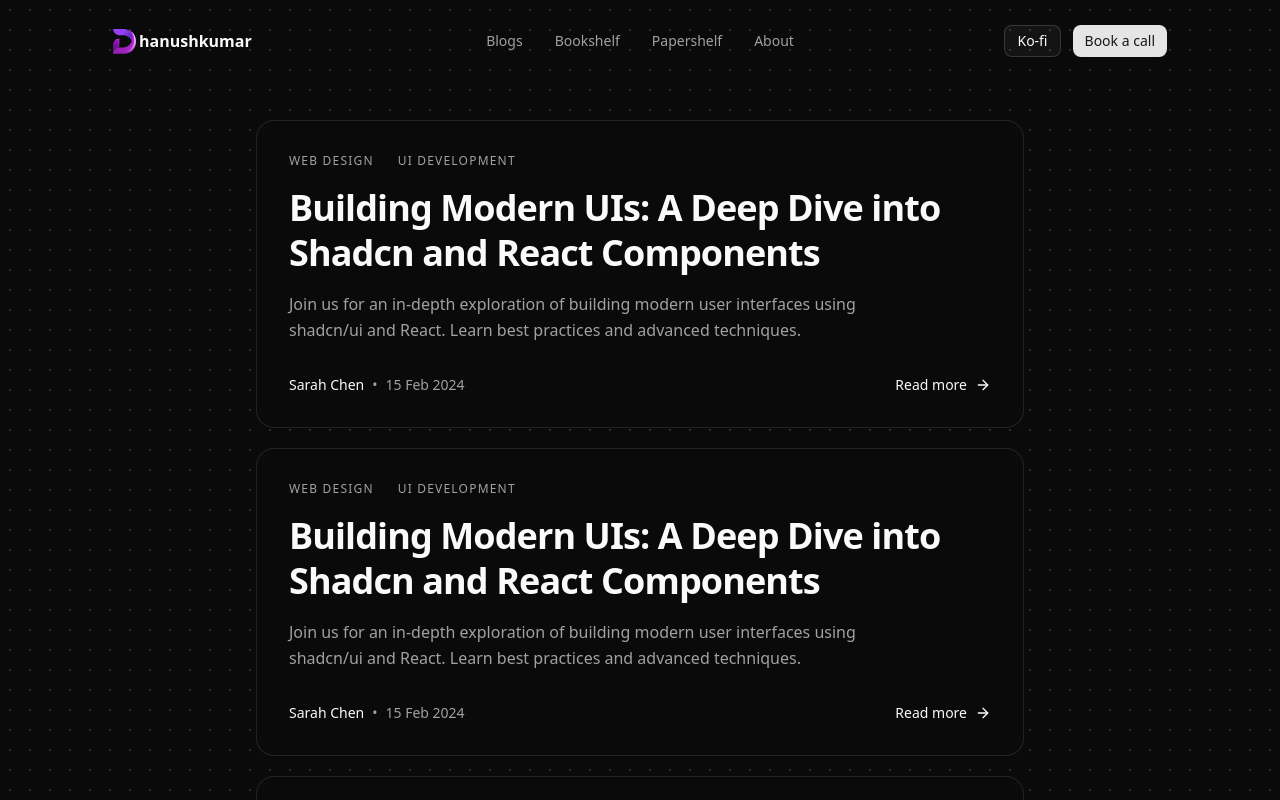
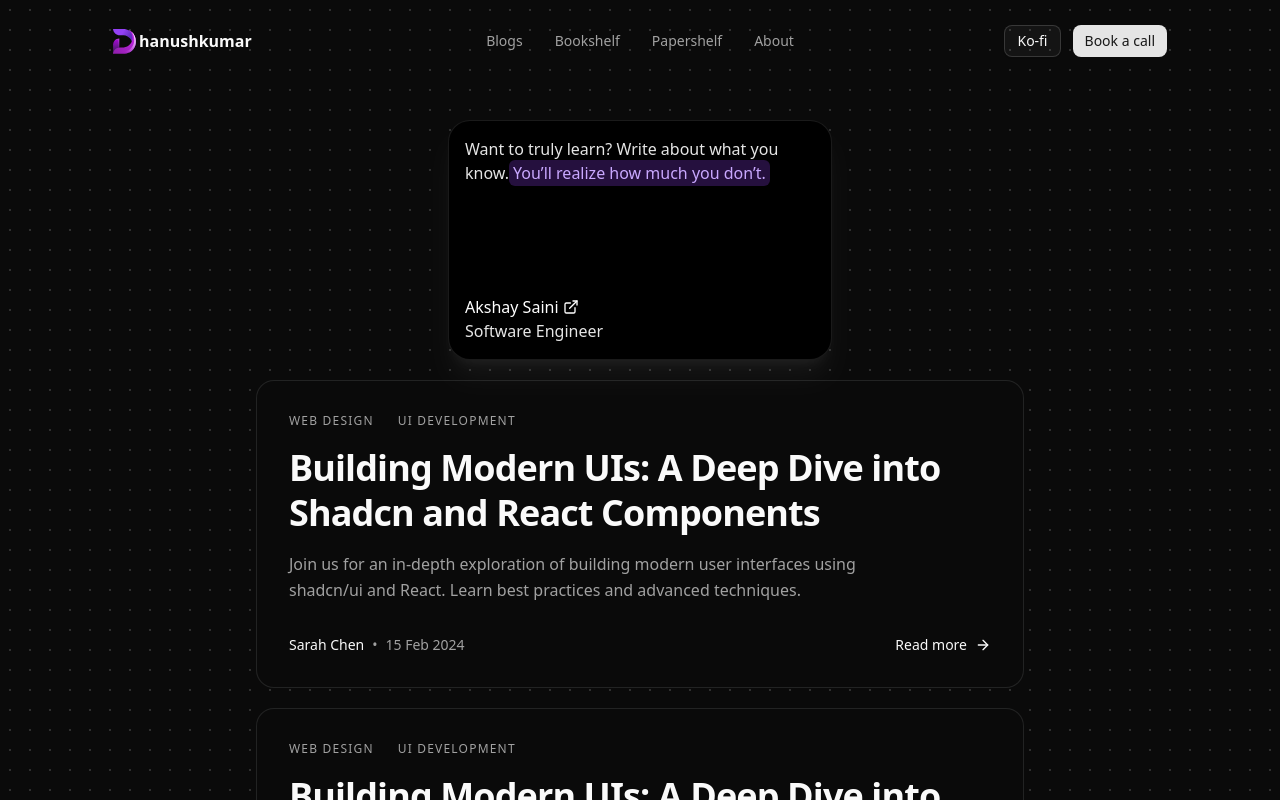
Before and after one commit to Dhanushkumar-S-G/my-website, a Next.js app: page /blogs in a window 1280 px wide. Shown: the top 800 px of the page. Built offline with nearby package versions, Linux system fonts and the light colour scheme.

Commit message:
added insipirations

```diff
--- /dev/null
+++ b/app/blogs/inspirations.tsx
@@ -0,0 +1,62 @@
+"use client";
+import { CardStack } from "@/components/ui/card-stack";
+import { cn } from "@/lib/utils";
+import Link from "next/link";
+import { ExternalLink } from 'lucide-react';
+export function Inspirations() {
+  return (
+    <div className="h-auto flex items-center justify-center w-full">
+      <CardStack items={CARDS} />
+    </div>
+  );
+}
+
+// Small utility to highlight the content of specific section of a testimonial content
+export const Highlight = ({
+  children,
+  className,
+}: {
+  children: React.ReactNode;
+  className?: string;
+}) => {
+  return (
+    <span
+      className={cn(
+        "font-medium rounded-sm px-1 py-0.5 \
+         bg-[#9441F5]/18 text-[#7A3FEA] \
+         dark:bg-[#9441F5]/25 dark:text-[#C9A8FF]",
+        className
+      )}
+    >
+      {children}
+    </span>
+  );
+};
+
+
+
+const CARDS = [
+  {
+    id: 0,
+    name: <div className="flex items-center gap-2">
+          <Link
+            href="https://x.com/akshaymarch7"
+            target="_blank"
+            rel="noopener noreferrer"
+            className="flex items-center gap-1 cursor-pointer hover:underline"
+          >
+            Akshay Saini
+            <ExternalLink size={16} />
+          </Link>
+        </div>,
+    designation: "Software Engineer",
+    content: (
+      <p>
+        Want to truly learn?
+        Write about what you know.
+
+        <Highlight className="">You’ll realize how much you don’t.</Highlight>
+      </p>
+    ),
+  }
+];
--- a/app/blogs/page.tsx
+++ b/app/blogs/page.tsx
@@ -1,4 +1,5 @@
 import { BlogCard } from "@/components/blog-card";
+import {Inspirations} from "./inspirations";
 
 
 
@@ -6,6 +7,7 @@ export default function Blogs() {
   return (
     <div className="mx-auto max-w-3xl py-30 prose prose-invert">
       <div className="grid grid-cols-1 gap-5">
+        < Inspirations />
         <BlogCard
           title="Building Modern UIs: A Deep Dive into Shadcn and React Components"
           description="Join us for an in-depth exploration of building modern user interfaces using shadcn/ui and React. Learn best practices and advanced techniques."
--- /dev/null
+++ b/components/ui/avatar.tsx
@@ -0,0 +1,109 @@
+"use client"
+
+import * as React from "react"
+import * as AvatarPrimitive from "@radix-ui/react-avatar"
+
+import { cn } from "@/lib/utils"
+
+function Avatar({
+  className,
+  size = "default",
+  ...props
+}: React.ComponentProps<typeof AvatarPrimitive.Root> & {
+  size?: "default" | "sm" | "lg"
+}) {
+  return (
+    <AvatarPrimitive.Root
+      data-slot="avatar"
+      data-size={size}
+      className={cn(
+        "group/avatar relative flex size-8 shrink-0 overflow-hidden rounded-full select-none data-[size=lg]:size-10 data-[size=sm]:size-6",
+        className
+      )}
+      {...props}
+    />
+  )
+}
+
+function AvatarImage({
+  className,
+  ...props
+}: React.ComponentProps<typeof AvatarPrimitive.Image>) {
+  return (
+    <AvatarPrimitive.Image
+      data-slot="avatar-image"
+      className={cn("aspect-square size-full", className)}
+      {...props}
+    />
+  )
+}
+
+function AvatarFallback({
+  className,
+  ...props
+}: React.ComponentProps<typeof AvatarPrimitive.Fallback>) {
+  return (
+    <AvatarPrimitive.Fallback
+      data-slot="avatar-fallback"
+      className={cn(
+        "bg-muted text-muted-foreground flex size-full items-center justify-center rounded-full text-sm group-data-[size=sm]/avatar:text-xs",
+        className
+      )}
+      {...props}
+    />
+  )
+}
+
+function AvatarBadge({ className, ...props }: React.ComponentProps<"span">) {
+  return (
+    <span
+      data-slot="avatar-badge"
+      className={cn(
+        "bg-primary text-primary-foreground ring-background absolute right-0 bottom-0 z-10 inline-flex items-center justify-center rounded-full ring-2 select-none",
+        "group-data-[size=sm]/avatar:size-2 group-data-[size=sm]/avatar:[&>svg]:hidden",
+        "group-data-[size=default]/avatar:size-2.5 group-data-[size=default]/avatar:[&>svg]:size-2",
+        "group-data-[size=lg]/avatar:size-3 group-data-[size=lg]/avatar:[&>svg]:size-2",
+        className
+      )}
+      {...props}
+    />
+  )
+}
+
+function AvatarGroup({ className, ...props }: React.ComponentProps<"div">) {
+  return (
+    <div
+      data-slot="avatar-group"
+      className={cn(
+        "*:data-[slot=avatar]:ring-background group/avatar-group flex -space-x-2 *:data-[slot=avatar]:ring-2",
+        className
+      )}
+      {...props}
+    />
+  )
+}
+
+function AvatarGroupCount({
+  className,
+  ...props
+}: React.ComponentProps<"div">) {
+  return (
+    <div
+      data-slot="avatar-group-count"
+      className={cn(
+        "bg-muted text-muted-foreground ring-background relative flex size-8 shrink-0 items-center justify-center rounded-full text-sm ring-2 group-has-data-[size=lg]/avatar-group:size-10 group-has-data-[size=sm]/avatar-group:size-6 [&>svg]:size-4 group-has-data-[size=lg]/avatar-group:[&>svg]:size-5 group-has-data-[size=sm]/avatar-group:[&>svg]:size-3",
+        className
+      )}
+      {...props}
+    />
+  )
+}
+
+export {
+  Avatar,
+  AvatarImage,
+  AvatarFallback,
+  AvatarBadge,
+  AvatarGroup,
+  AvatarGroupCount,
+}
--- /dev/null
+++ b/components/ui/card-stack.tsx
@@ -0,0 +1,74 @@
+"use client";
+import { useEffect, useState } from "react";
+import { motion } from "motion/react";
+
+let interval: any;
+
+type Card = {
+  id: number;
+  name: string;
+  designation: string;
+  content: React.ReactNode;
+};
+
+export const CardStack = ({
+  items,
+  offset,
+  scaleFactor,
+}: {
+  items: Card[];
+  offset?: number;
+  scaleFactor?: number;
+}) => {
+  const CARD_OFFSET = offset || 10;
+  const SCALE_FACTOR = scaleFactor || 0.06;
+  const [cards, setCards] = useState<Card[]>(items);
+
+  useEffect(() => {
+    startFlipping();
+
+    return () => clearInterval(interval);
+  }, []);
+  const startFlipping = () => {
+    interval = setInterval(() => {
+      setCards((prevCards: Card[]) => {
+        const newArray = [...prevCards]; // create a copy of the array
+        newArray.unshift(newArray.pop()!); // move the last element to the front
+        return newArray;
+      });
+    }, 5000);
+  };
+
+  return (
+    <div className="relative  h-60 w-60 md:h-60 md:w-96">
+      {cards.map((card, index) => {
+        return (
+          <motion.div
+            key={card.id}
+            className="absolute dark:bg-black bg-white h-60 w-60 md:h-60 md:w-96 rounded-3xl p-4 shadow-xl border border-neutral-200 dark:border-white/[0.1]  shadow-black/[0.1] dark:shadow-white/[0.05] flex flex-col justify-between"
+            style={{
+              transformOrigin: "top center",
+            }}
+            animate={{
+              top: index * -CARD_OFFSET,
+              scale: 1 - index * SCALE_FACTOR, // decrease scale for cards that are behind
+              zIndex: cards.length - index, //  decrease z-index for the cards that are behind
+            }}
+          >
+            <div className="font-normal text-neutral-700 dark:text-neutral-200">
+              {card.content}
+            </div>
+            <div>
+              <p className="text-neutral-500 font-medium dark:text-white">
+                {card.name}
+              </p>
+              <p className="text-neutral-400 font-normal dark:text-neutral-200">
+                {card.designation}
+              </p>
+            </div>
+          </motion.div>
+        );
+      })}
+    </div>
+  );
+};
--- /dev/null
+++ b/components/ui/card.tsx
@@ -0,0 +1,92 @@
+import * as React from "react"
+
+import { cn } from "@/lib/utils"
+
+function Card({ className, ...props }: React.ComponentProps<"div">) {
+  return (
+    <div
+      data-slot="card"
+      className={cn(
+        "bg-card text-card-foreground flex flex-col gap-6 rounded-xl border py-6 shadow-sm",
+        className
+      )}
+      {...props}
+    />
+  )
+}
+
+function CardHeader({ className, ...props }: React.ComponentProps<"div">) {
+  return (
+    <div
+      data-slot="card-header"
+      className={cn(
+        "@container/card-header grid auto-rows-min grid-rows-[auto_auto] items-start gap-2 px-6 has-data-[slot=card-action]:grid-cols-[1fr_auto] [.border-b]:pb-6",
+        className
+      )}
+      {...props}
+    />
+  )
+}
+
+function CardTitle({ className, ...props }: React.ComponentProps<"div">) {
+  return (
+    <div
+      data-slot="card-title"
+      className={cn("leading-none font-semibold", className)}
+      {...props}
+    />
+  )
+}
+
+function CardDescription({ className, ...props }: React.ComponentProps<"div">) {
+  return (
+    <div
+      data-slot="card-description"
+      className={cn("text-muted-foreground text-sm", className)}
+      {...props}
+    />
+  )
+}
+
+function CardAction({ className, ...props }: React.ComponentProps<"div">) {
+  return (
+    <div
+      data-slot="card-action"
+      className={cn(
+        "col-start-2 row-span-2 row-start-1 self-start justify-self-end",
+        className
+      )}
+      {...props}
+    />
+  )
+}
+
+function CardContent({ className, ...props }: React.ComponentProps<"div">) {
+  return (
+    <div
+      data-slot="card-content"
+      className={cn("px-6", className)}
+      {...props}
+    />
+  )
+}
+
+function CardFooter({ className, ...props }: React.ComponentProps<"div">) {
+  return (
+    <div
+      data-slot="card-footer"
+      className={cn("flex items-center px-6 [.border-t]:pt-6", className)}
+      {...props}
+    />
+  )
+}
+
+export {
+  Card,
+  CardHeader,
+  CardFooter,
+  CardTitle,
+  CardAction,
+  CardDescription,
+  CardContent,
+}
--- a/package.json
+++ b/package.json
@@ -10,11 +10,12 @@
   },
   "dependencies": {
     "@mantine/hooks": "^8.3.13",
+    "@radix-ui/react-avatar": "^1.1.11",
     "@radix-ui/react-slot": "^1.2.4",
     "class-variance-authority": "^0.7.1",
     "clsx": "^2.1.1",
     "lucide-react": "^0.563.0",
-    "motion": "^12.29.0",
+    "motion": "^12.29.2",
     "next": "^16.1.6",
     "next-themes": "^0.4.6",
     "react": "^19.2.3",
```
Also changed, not shown: 1 other file (tests, documents, lock files or other folders).
